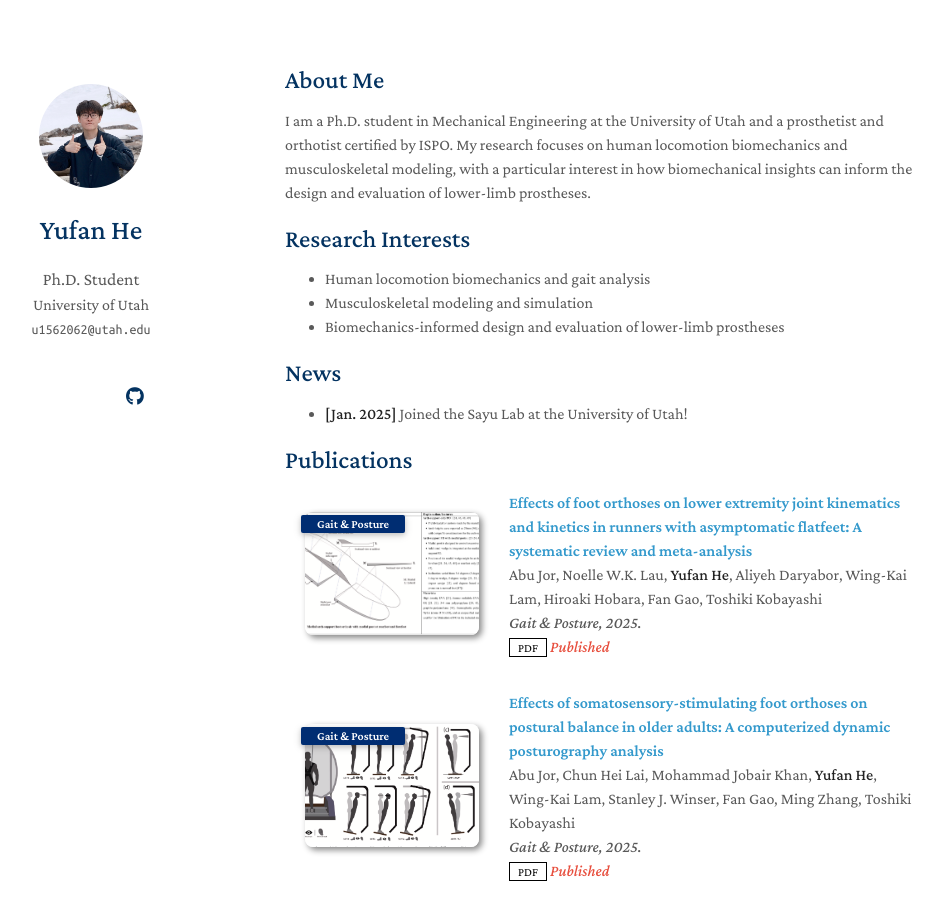
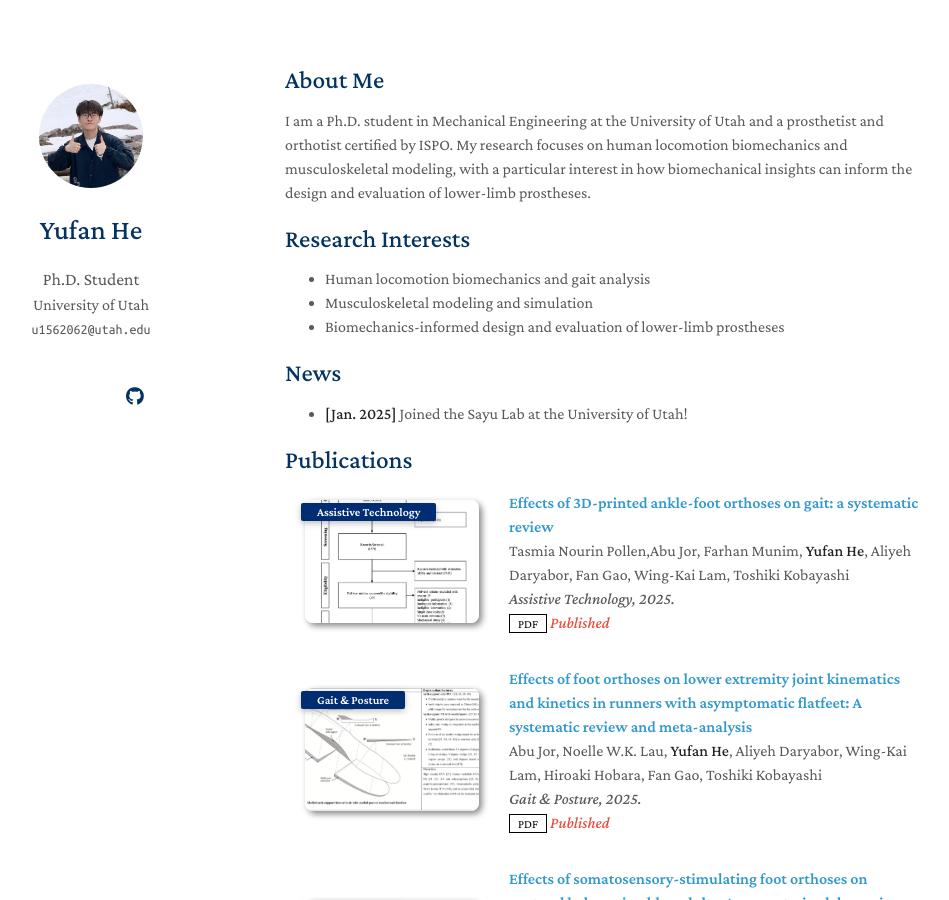
Before and after one commit to yufan-he/yufan-he.github.io, a Jekyll site: the page built from index.md, in a window 1280 px wide and 900 px high. Shown: the whole window, without its empty margins (185-1134 px from the left). Built offline with Jekyll 4.4.1, drawn with Linux system fonts in a browser that asks for light colours; a style sheet for code colours, icons or effects is not loaded; our own code applies the rules of GitHub Pages for plain Markdown files.

Commit message:
Manuscript update

```diff
--- a/_data/publications.yml
+++ b/_data/publications.yml
@@ -1,4 +1,12 @@
 main:
+
+  - title: "Effects of 3D-printed ankle-foot orthoses on gait: a systematic review"
+    authors: Tasmia Nourin Pollen,Abu Jor, Farhan Munim, <strong>Yufan He</strong>, Aliyeh Daryabor, Fan Gao, Wing-Kai Lam, Toshiki Kobayashi
+    conference_short: Assistive Technology
+    conference: Assistive Technology, 2025.
+    pdf: ./assets/papers/Pollen_2025_Assistive Technology.pdf
+    notes: Published
+    image: ./assets/img/8.png
 
   - title: "Effects of foot orthoses on lower extremity joint kinematics and kinetics in runners with asymptomatic flatfeet: A systematic review and meta-analysis"
     authors: Abu Jor, Noelle W.K. Lau, <strong>Yufan He</strong>, Aliyeh Daryabor, Wing-Kai Lam, Hiroaki Hobara, Fan Gao, Toshiki Kobayashi
```
Also changed, not shown: assets/img/8.png (added), 1 other file.
